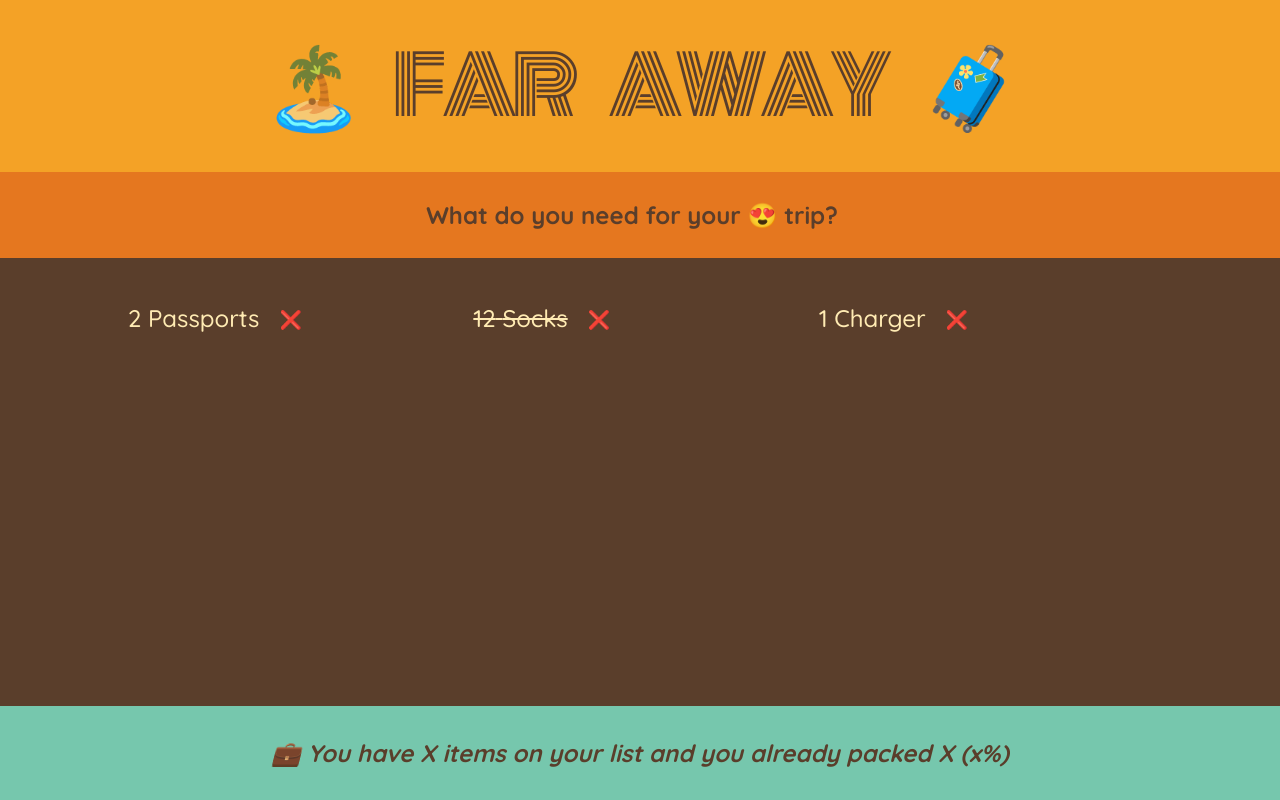
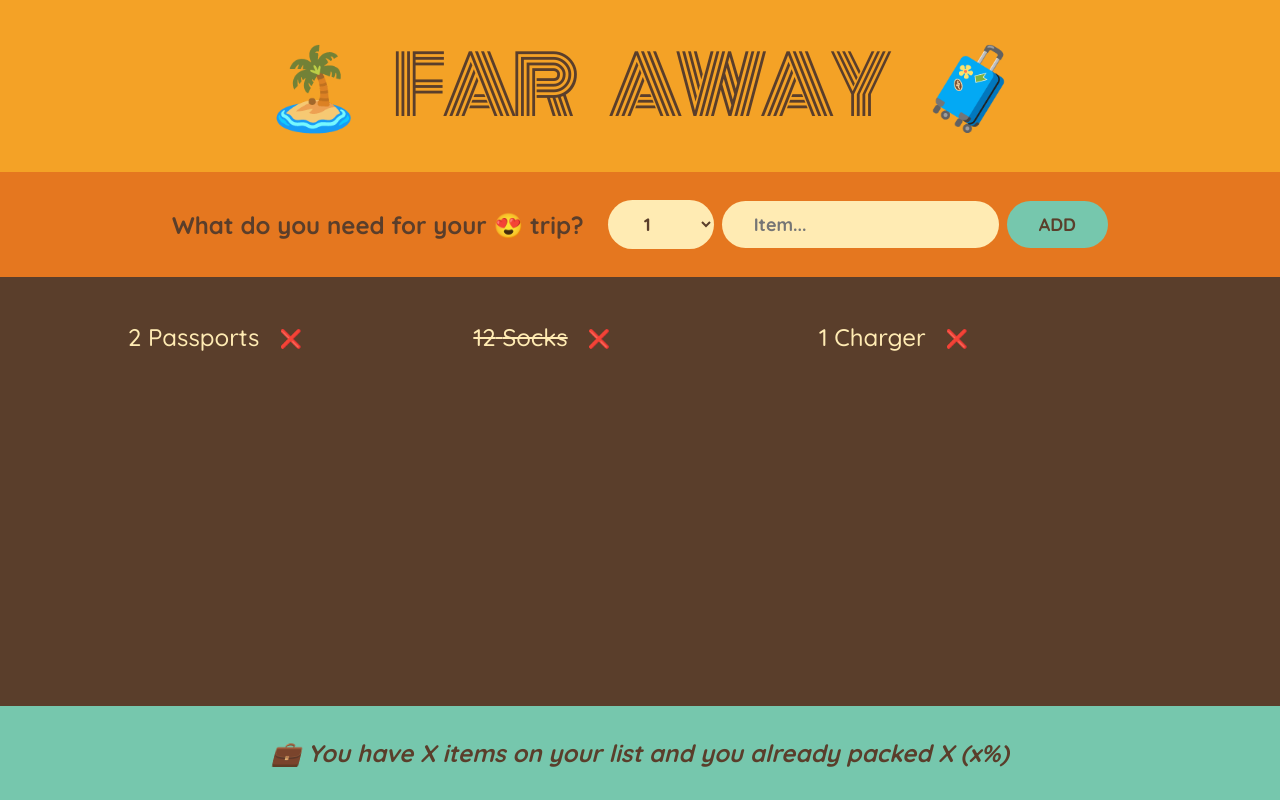
Before and after one commit to JLinnecke/react-travel-list-course-project, a React (Create React App) app: page / in a window 1280 px wide. Built offline with nearby package versions, Linux system fonts and the light colour scheme.

Commit message:
implement quantity select rendering and controlled description input

```diff
--- a/src/App.js
+++ b/src/App.js
@@ -1,3 +1,5 @@
+import { useState } from "react";
+
 const initialItems = [
   { id: 1, description: "Passports", quantity: 2, packed: false },
   { id: 2, description: "Socks", quantity: 12, packed: true },
@@ -20,10 +22,30 @@
 }
 
 function Form() {
+  const [description, setDescription] = useState("");
+
+  function handleSubmit(e) {
+    e.preventDefault();
+  }
+
   return (
-    <div className="add-form">
+    <form className="add-form" onSubmit={handleSubmit}>
       <h3>What do you need for your 😍 trip?</h3>
-    </div>
+      <select>
+        {Array.from({ length: 20 }, (_, i) => i + 1).map((num) => (
+          <option value={num} key={num}>
+            {num}
+          </option>
+        ))}
+      </select>
+      <input
+        type="text"
+        placeholder="Item..."
+        value={description}
+        onChange={(e) => setDescription(e.target.value)}
+      ></input>
+      <button>Add</button>
+    </form>
   );
 }
 
@@ -32,7 +54,7 @@
     <div className="list">
       <ul>
         {initialItems.map((item) => (
-          <Item item={item} />
+          <Item item={item} key={item.id} />
         ))}
       </ul>
     </div>
```
